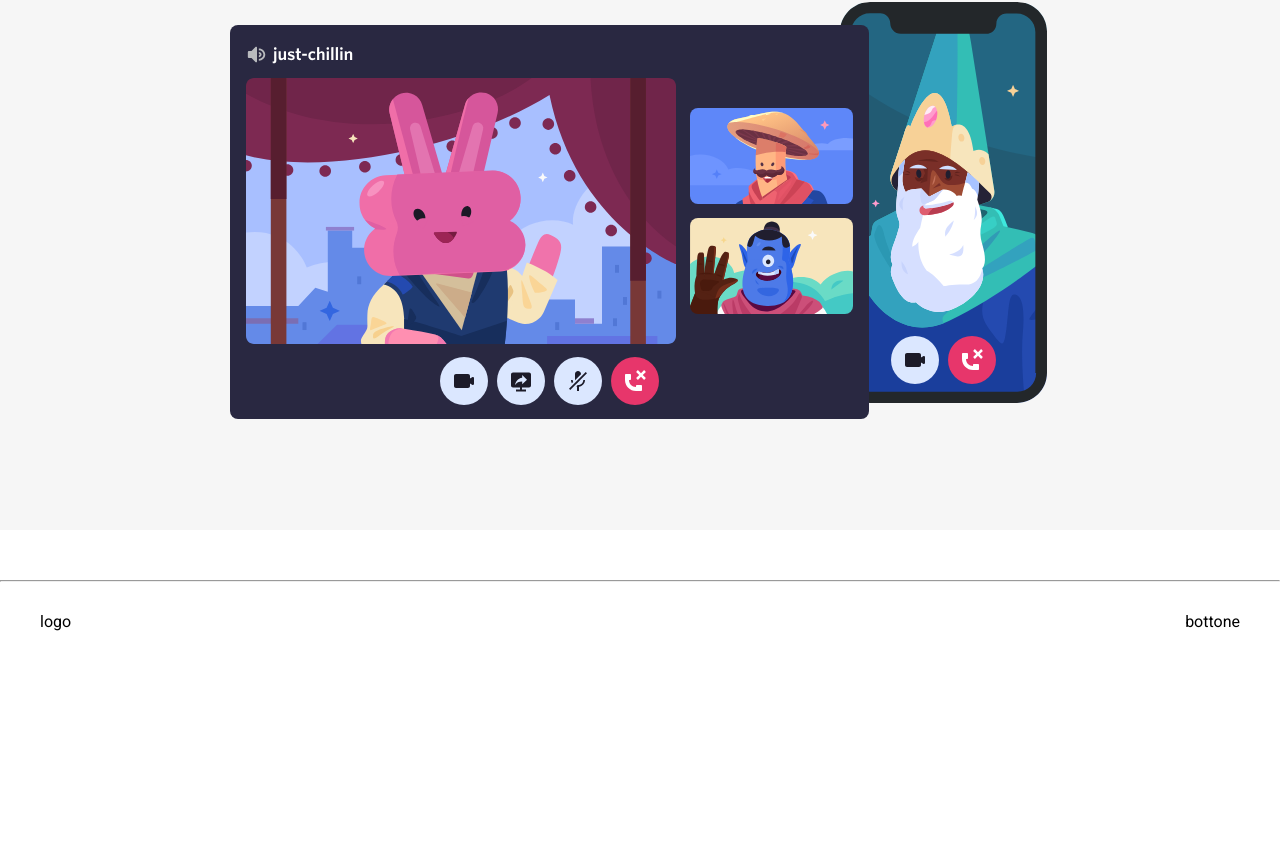
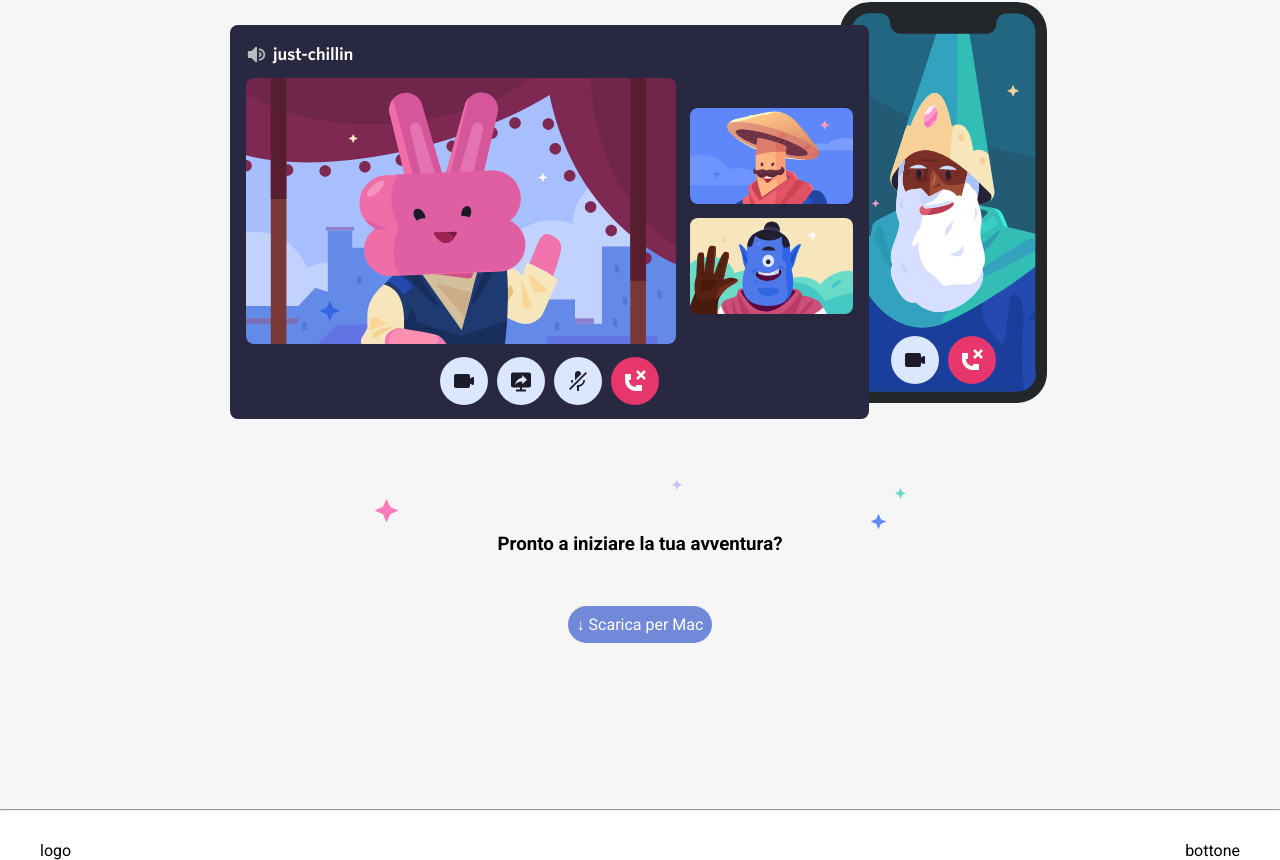
Before and after one commit to Spong3ibob/htmlcss-discord, a plain HTML site: page index.html in a window 1280 px wide. Shown: the part 2449-3309 px from the top of the page. Before the commit the page ends 3080 px from the top, so only its background shows below. Drawn offline with Linux system fonts and the light colour scheme.

Commit message:
aggiunto bottone

```diff
--- a/css/style.css
+++ b/css/style.css
@@ -155,11 +155,19 @@ section{
 .row{
     text-align: center;
 }
+.stars{
+    justify-content: space-between;
+}
+.dowload{
+    color: white;
+    background-color: #7289DA;
+    margin: 5px;
+}
+.bottone-dowload{
+    padding-top: 60px;
+    padding-bottom: 125px;
+}
 /* footer */
-.footer-big{
-    padding-top: 10px;
-    padding-bottom: 40px;
-}
 .col1{
     width: 30%;
 }
--- a/index.html
+++ b/index.html
@@ -98,6 +98,9 @@
                         <h2>Tecnologia affidabile per tenersi in contatto</h2>
                         <p class="testo">Video e audio a hassa latenza ti faranno sentire come se foste tutti nella stessa stan. Fai ciao in video, gurda gli amici giocare in streming, o riunitevi in una sessione di disegno con la condivisione schermo.</p>
                         <img src="css/img/item4-big.svg" alt="">
+                        <div class="stars"><img src="css/img/stars.svg" alt=""></div>
+                        <h3>Pronto a iniziare la tua avventura?</h3>
+                        <div class="bottone-dowload"><a href="" class=" bottom dowload">↓ Scarica per Mac</a></div>
                     </div>
                 </div>
             </div>
```
Also changed, not shown: css/img/stars.svg (added).
